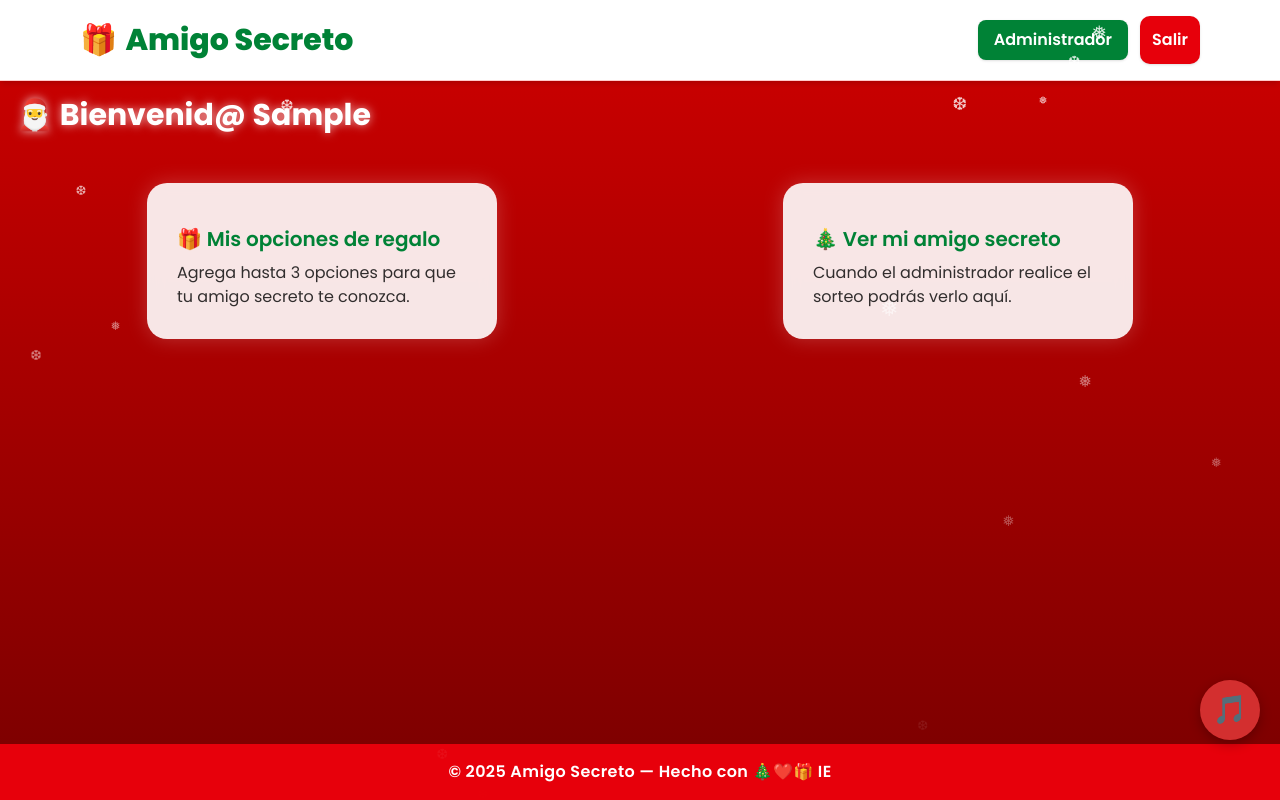
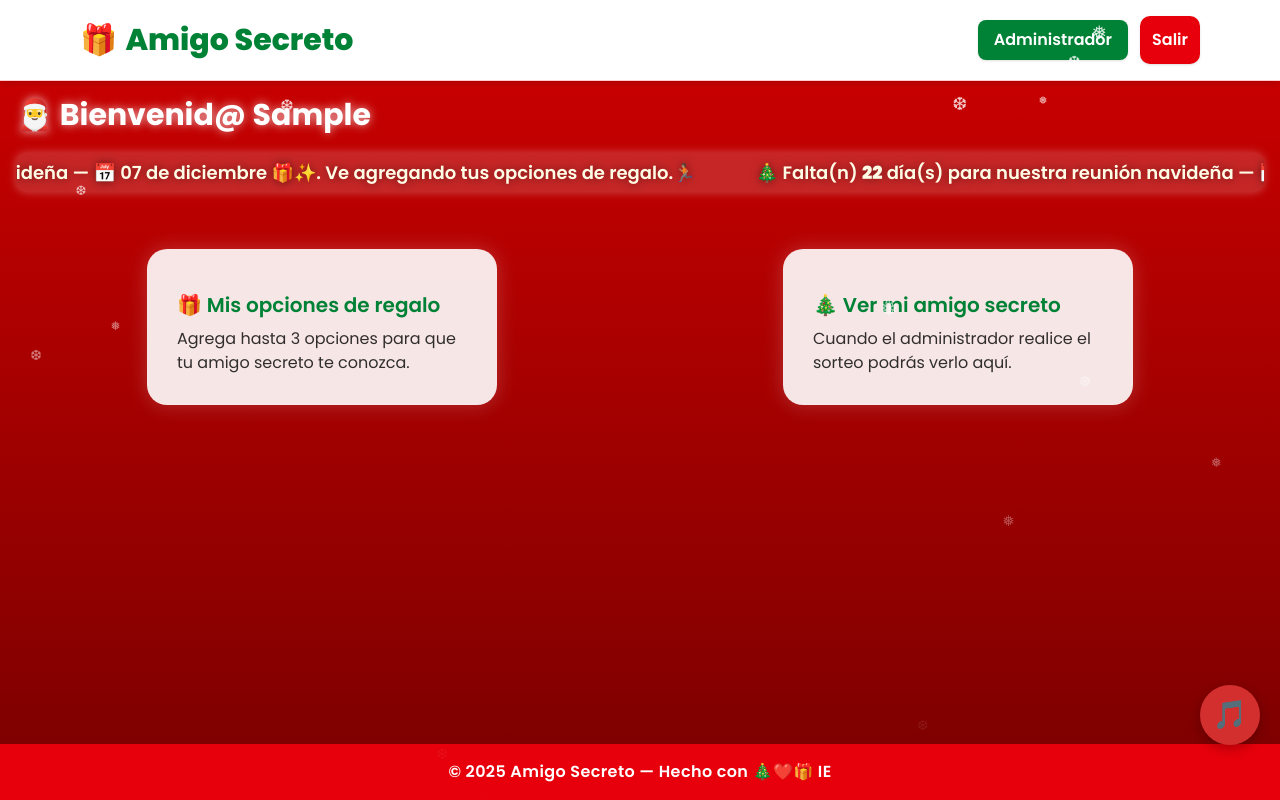
Before and after one commit to ijespinozal/amigo-secreto, a React (Vite) app in the folder frontend/: page /user/home in a window 1280 px wide. Built offline with nearby package versions, Linux system fonts and the light colour scheme; sample sign-in values are in the browser's storage.

Commit message:
Se agrega banner navideno con anuncio

```diff
--- a/frontend/index.html
+++ b/frontend/index.html
@@ -35,7 +35,7 @@
     <!-- BOTÓN -->
     <button id="musicBtn" style="
       position: fixed;
-      bottom: 60px;
+      bottom: 55px;
       right: 20px;
       width: 60px;
       height: 60px;
--- a/frontend/src/index.css
+++ b/frontend/src/index.css
@@ -32,7 +32,7 @@ body {
 /* Caja principal (ej: login) */
 .card {
   width: 350px;
-  margin: 30px auto;
+  margin: 25px auto;
   padding: 30px;
   backdrop-filter: blur(8px);
   border-radius: 20px;
@@ -127,3 +127,47 @@ main {
 .animate-fadeInUp {
   animation: fadeInUp 0.35s ease-out;
 }
+
+
+/* ============================
+   ⭐ Banner Navideño Animado ⭐
+   ============================ */
+
+/* ============================
+   ⭐ Banner Navideño Infinito ⭐
+   ============================ */
+
+.christmas-banner-container {
+  width: 100%;
+  overflow: hidden;
+  padding: 6px 0;
+  border-radius: 10px;
+  background: rgba(255,255,255,0.15);
+  backdrop-filter: blur(6px);
+  box-shadow: 0 0 10px rgba(255,255,255,0.3);
+  position: relative;
+  white-space: nowrap;
+}
+
+.christmas-banner-track {
+  display: flex;
+  width: max-content;
+  animation: scroll-marquee 15s linear infinite;
+}
+
+.christmas-banner {
+  font-size: 18px;
+  font-weight: 600;
+  color: #fffce6;
+  text-shadow: 0 0 10px rgba(0,0,0,0.5);
+  padding-right: 60px; /* separación entre repeticiones */
+}
+
+@keyframes scroll-marquee {
+  0% {
+    transform: translateX(0);
+  }
+  100% {
+    transform: translateX(-50%);
+  }
+}
--- a/frontend/src/pages/User/UserDashboard.jsx
+++ b/frontend/src/pages/User/UserDashboard.jsx
@@ -1,15 +1,42 @@
 import { Link } from "react-router-dom";
 import Card from "../../components/Card";
 import useAuth from "../../hooks/useAuth";
+import { useEffect, useState } from "react";
 
 export default function UserDashboard() {
-  const { user, logout } = useAuth();
+  const { user } = useAuth();
+  const [daysLeft, setDaysLeft] = useState(0);
+
+  useEffect(() => {
+    const eventDate = new Date("2025-12-07");
+    const today = new Date();
+
+    const diff = eventDate - today;
+    const days = Math.ceil(diff / (1000 * 60 * 60 * 24));
+
+    setDaysLeft(days);
+  }, []);
 
   return (
     <div className="space-y-8 animate-fadeIn">
       <h1 className="text-3xl font-bold text-white flex items-center gap-2">
         🎅 Bienvenid@ {user.firstName}
       </h1>
+
+      {/* ⭐ Banner Navideño Horizontal ⭐ */}
+      <div className="christmas-banner-container">
+        <div className="christmas-banner-track">
+          <div className="christmas-banner">
+            🎄 Falta(n) <strong>{daysLeft}</strong> día(s) para nuestra reunión navideña — 📅 07 de diciembre 🎁✨. Ve agregando tus opciones de regalo.🏃🏽
+          </div>
+
+          {/* DUPLICADO — requerido para scroll infinito */}
+          <div className="christmas-banner">
+            🎄 Falta(n) <strong>{daysLeft}</strong> día(s) para nuestra reunión navideña — 📅 07 de diciembre 🎁✨. Ve agregando tus opciones de regalo.🏃🏽
+          </div>
+        </div>
+      </div>
+
 
       <div className="grid grid-cols-1 md:grid-cols-2 gap-6">
 
```
